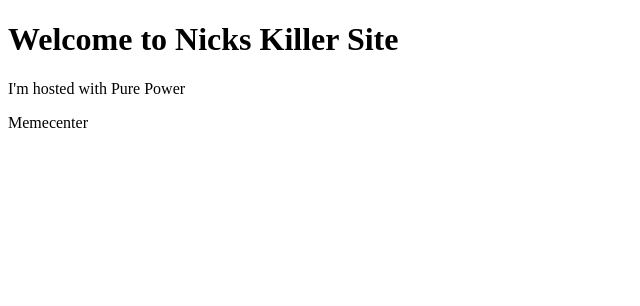
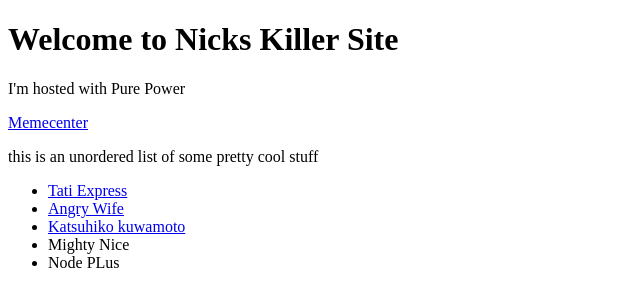
Before and after one commit to Nschulz1/Nschulz1.github.io, a plain HTML site: page index.html in a window 1280 px wide. Shown: the whole page, without its empty margins (0-640 px from the left). Drawn offline with Linux system fonts and the light colour scheme.

Commit message:
5
added hyper links

```diff
--- a/index.html
+++ b/index.html
@@ -8,6 +8,14 @@
 <body>
     <h1>Welcome to Nicks Killer Site</h1>
     <p>I'm hosted with Pure Power</p>
-    <a href+"http://www.memecenter.com">Memecenter</a>
+    <a href="http://www.memecenter.com">Memecenter</a>
+    <p>this is an unordered list of some pretty cool stuff</p>
+    <ul>
+    <li><a href="http://tati-express.arte.tv/fr/#/">Tati Express</a></li>
+    <li><a href="http://www.angrywifegame.com/">Angry Wife</a></li>
+    <li><a href="http://katsuhikokuwamoto.com/">Katsuhiko kuwamoto</a></li>
+    <li><a href="http://mightynice.com.au/"></a>Mighty Nice</li>
+    <li><a href="http://www.nodeplus.com.cn/"></a>Node PLus</li>
+    </ul>
     </body>
 </html>
```
